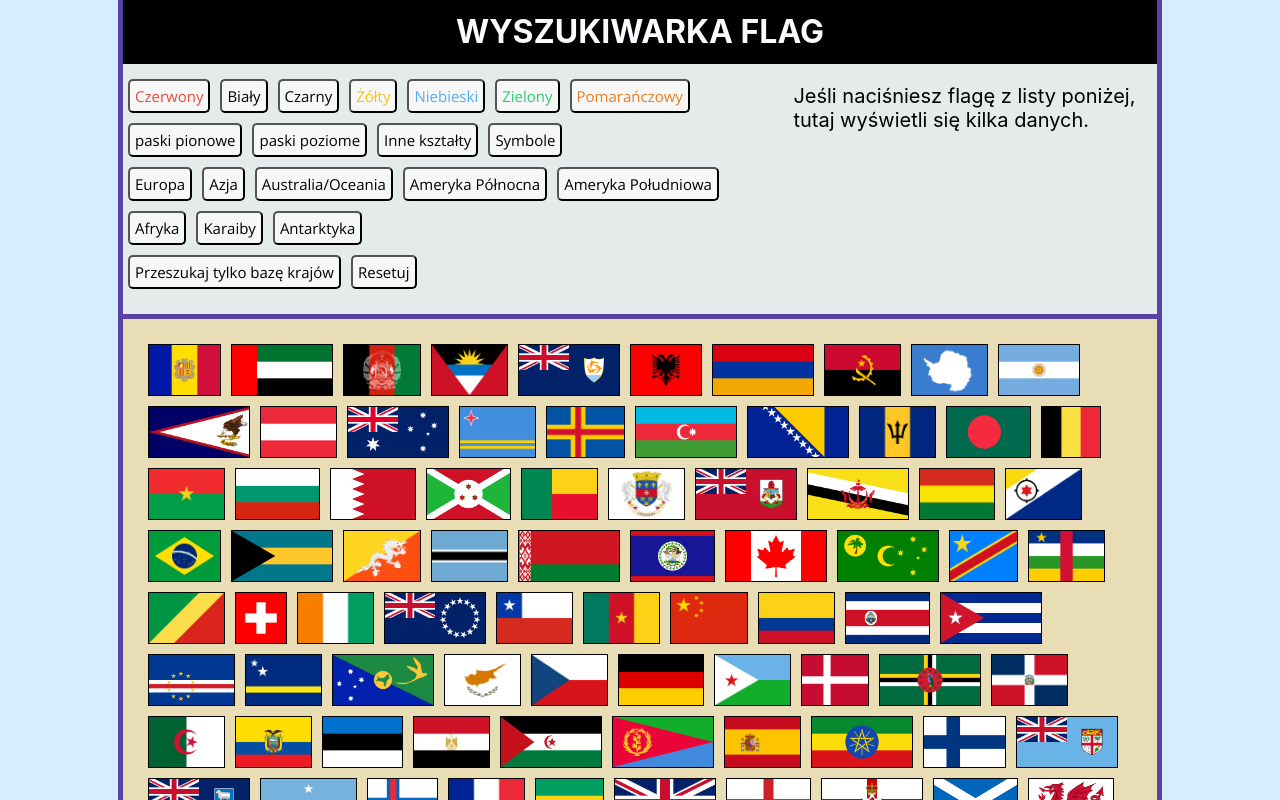
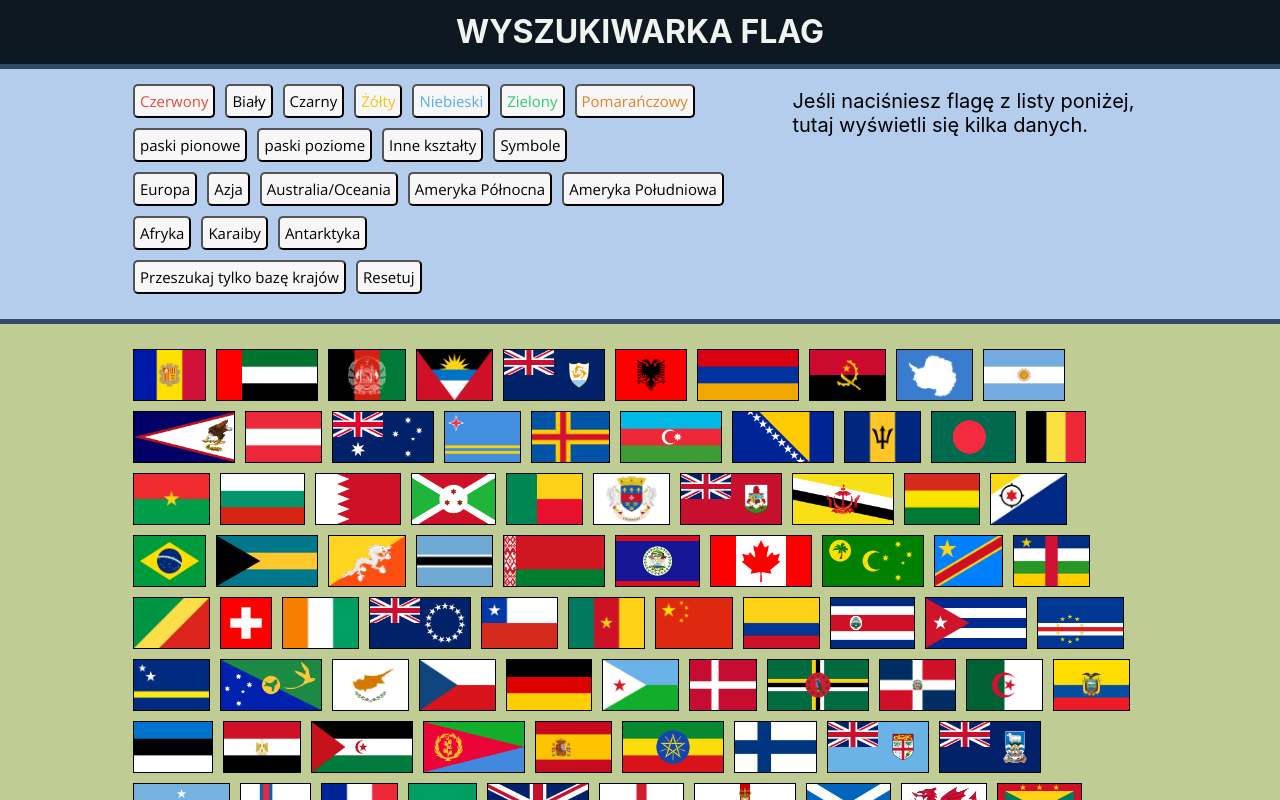
Before and after one commit to Damiinho/projekt-flagi, a React (Create React App) app: page / in a window 1280 px wide. Shown: the top 800 px of the page. Built offline with nearby package versions, Linux system fonts and the light colour scheme.

Commit message:
little corrections in design

```diff
--- a/src/App.css
+++ b/src/App.css
@@ -1,7 +1,4 @@
 div.App {
   max-height: 100%;
-  max-width: 1034px;
   margin: 0 auto;
-  border-left: 5px solid #5941A9;
-  border-right: 5px solid #5941A9;
 }
--- a/src/components/Main.js
+++ b/src/components/Main.js
@@ -335,6 +335,7 @@
   render() {
     return (
       <div className="main">
+        <div className="main-select">
           <div className="select-box">
             <div className="selectors">
               <SelectColor
@@ -361,6 +362,7 @@
               <Detail data={this.state.itemOnClick} />
             </div>
           </div>
+        </div>
 
         <div className="main-box">
           <div className="full-list">
--- a/src/style/Footer.css
+++ b/src/style/Footer.css
@@ -1,5 +1,5 @@
 footer {
-    background-color: #5941A9;
+    background-color: #344966;
     text-align: center;
     color: #FBFBFF;
     height: 2vh;
--- a/src/style/Header.css
+++ b/src/style/Header.css
@@ -1,7 +1,7 @@
 header {
     height: 8vh;
-    background-color: black;
-    color: #FBFBFF;
+    background-color: #0D1821;
+    color: #F0F4EF;
     text-align: center;
     font-size: 4vh;
     font-weight: bold;
--- a/src/style/Main.css
+++ b/src/style/Main.css
@@ -13,16 +13,22 @@
 }
 
 .main {
-    background-color: #E8DDB5;
-    min-height: 90vh
+    min-height: 90vh;
+    background-color: #BFCC94;
+}
+
+.main-select {
+    border-top: 5px solid #344966;
+    background-color: #B4CDED;
 }
 
 .select-box {
-    background-color: #e5ebea;
     display: flex;
     align-items: flex-start;
     flex-direction: row;
     min-height: 250px;
+    max-width: 1024px;
+    margin: 0 auto;
 }
 
 .selectors {
@@ -34,12 +40,15 @@
     width: 40%;
 }
 
+.main-box {
+    border-top: 5px solid #344966;
+}
+
 .main-box div.full-list {
-
-    border-top: 5px solid #5941A9;
+    margin: 0 auto;
+    max-width: 1024px;
     padding: 20px;
     display: flex;
     flex-wrap: wrap;
-    align-content: flex-start;
-    overflow: auto;
+    /* align-content: flex-start; */
 }
```
Lines whose indentation alone changed are shown as unchanged.
